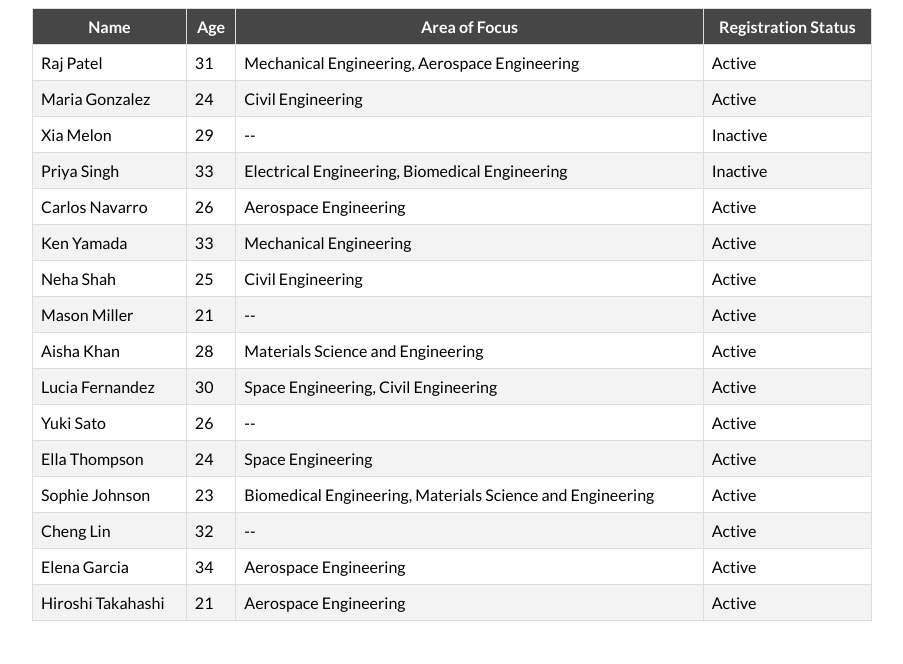
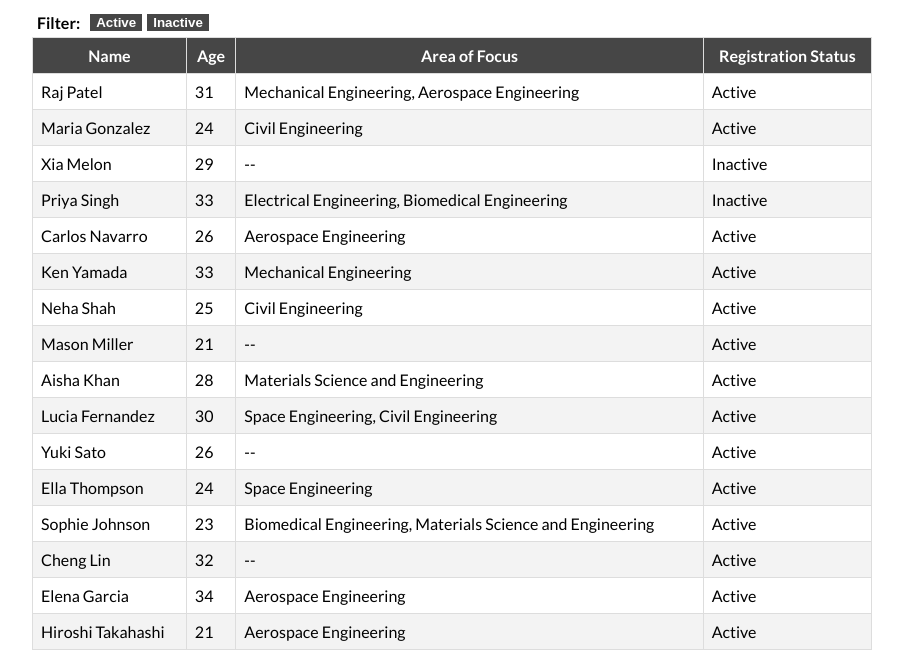
Before and after one commit to jvbissani/ts-data-list, a website with bundled scripts: page index.html in a window 1280 px wide. Shown: the part 136-800 px from the top of the page, without its empty margins (188-1091 px from the left). Built offline with nearby package versions, Linux system fonts and the light colour scheme.

Commit message:
Added Active/Inactive Filter

```diff
--- a/index.html
+++ b/index.html
@@ -17,6 +17,12 @@
             Students Database
         </h1>
 
+        <div class="filter">
+            <h2>Filter: </h2>
+            <button class="act" id="active">Active</button>
+            <button class="inc" id="inactive">Inactive</button>
+        </div>
+
         <table id="students-table">
             <thead>
                 <tr>
```
